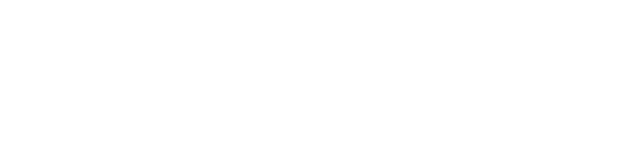
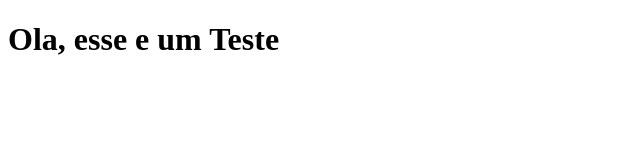
Before and after one commit to honoriio/teste_de_git, a plain HTML site: page index.html in a window 1280 px wide. Shown: the whole page, without its empty margins (0-640 px from the left). Drawn offline with Linux system fonts and the light colour scheme.

Commit message:
adicionei um novo titulo

```diff
--- a/index.html
+++ b/index.html
@@ -6,6 +6,6 @@
     <title>Teste de git</title>
 </head>
 <body>
-
+    <h1>Ola, esse e um Teste</h1>
 </body>
 </html>
```
